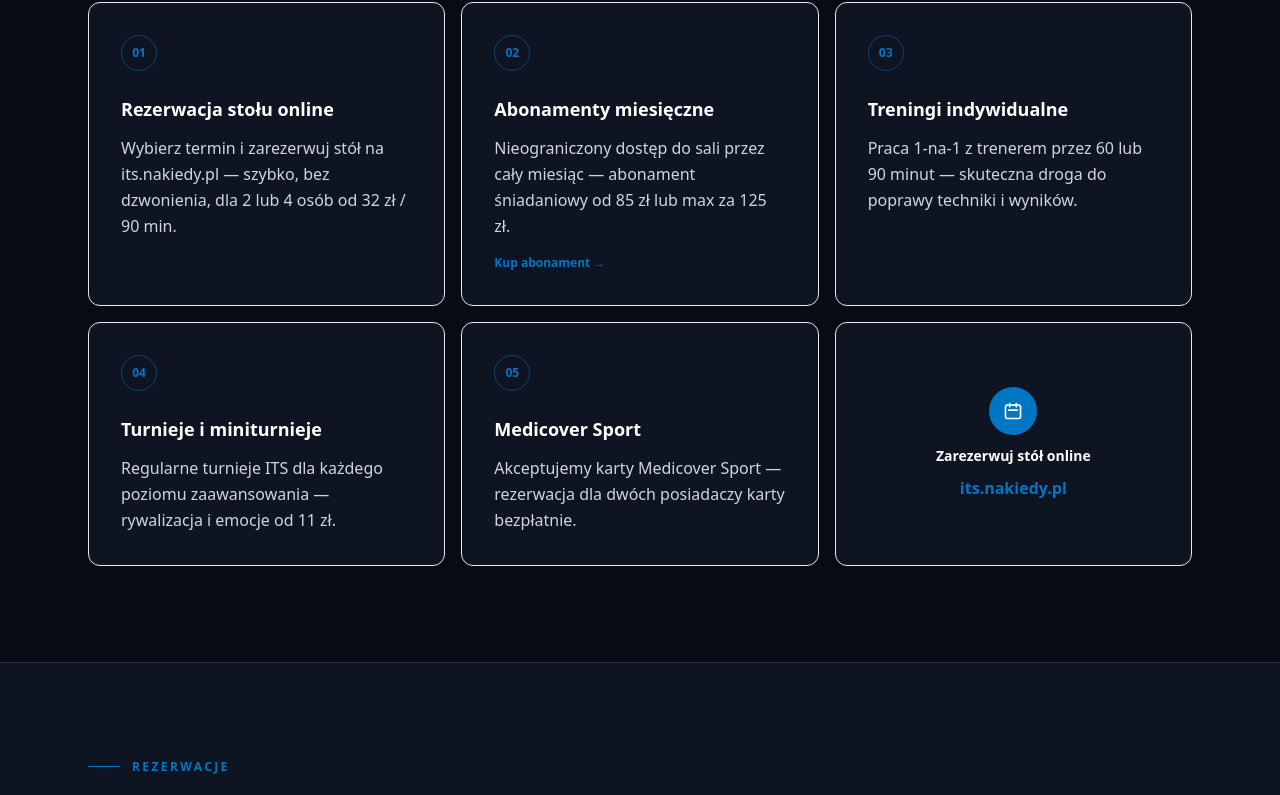
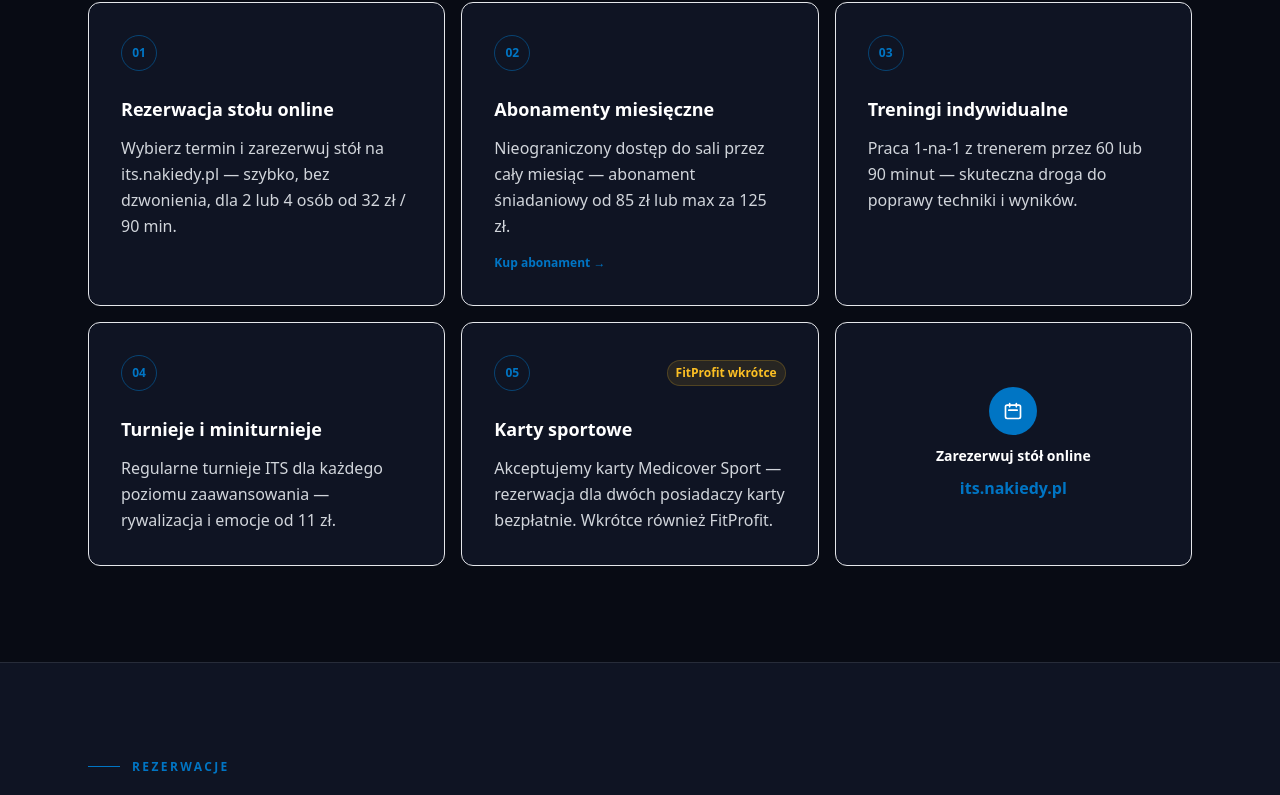
Before and after one commit to LudzCPP/stronka-its, a React (Vite) app: page / in a window 1280 px wide. Shown: the part 2623-3418 px from the top of the page. Built offline with nearby package versions, Linux system fonts and the light colour scheme.

Commit message:
UI: karta Karty sportowe — Medicover + FitProfit wkrotce badge

```diff
--- a/src/components/Services.jsx
+++ b/src/components/Services.jsx
@@ -19,8 +19,9 @@ const SERVICES = [
     description: "Regularne turnieje ITS dla każdego poziomu zaawansowania — rywalizacja i emocje od 11 zł.",
   },
   {
-    title: "Medicover Sport",
-    description: "Akceptujemy karty Medicover Sport — rezerwacja dla dwóch posiadaczy karty bezpłatnie.",
+    title: "Karty sportowe",
+    description: "Akceptujemy karty Medicover Sport — rezerwacja dla dwóch posiadaczy karty bezpłatnie. Wkrótce również FitProfit.",
+    badge: "FitProfit wkrótce",
   },
 ]
 
@@ -49,9 +50,16 @@ export default function Services() {
           {SERVICES.map((service, i) => {
             const inner = (
               <>
-                <span className="inline-flex items-center justify-center w-9 h-9 rounded-full border border-[#0075C4]/50 text-[#0075C4] text-xs font-bold mb-6 group-hover:border-[#0075C4] group-hover:bg-[#0075C4]/10 transition-colors">
-                  {String(i + 1).padStart(2, '0')}
-                </span>
+                <div className="flex items-center justify-between mb-6">
+                  <span className="inline-flex items-center justify-center w-9 h-9 rounded-full border border-[#0075C4]/50 text-[#0075C4] text-xs font-bold group-hover:border-[#0075C4] group-hover:bg-[#0075C4]/10 transition-colors">
+                    {String(i + 1).padStart(2, '0')}
+                  </span>
+                  {service.badge && (
+                    <span className="text-xs font-semibold px-2 py-1 rounded-full bg-amber-400/10 text-amber-400 border border-amber-400/20">
+                      {service.badge}
+                    </span>
+                  )}
+                </div>
                 <h3 className="text-lg font-bold text-white mb-3">{service.title}</h3>
                 <p className="text-gray-300 text-base leading-relaxed">{service.description}</p>
                 {service.href && (
```
